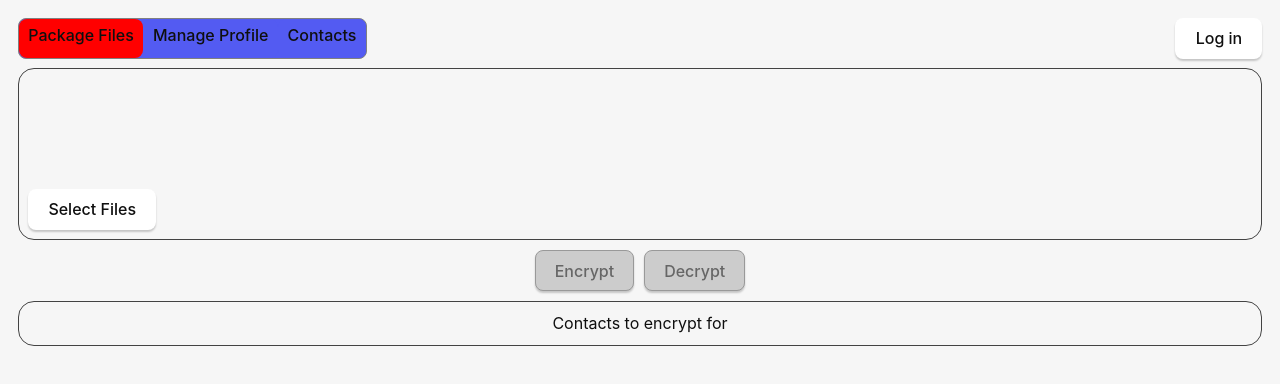
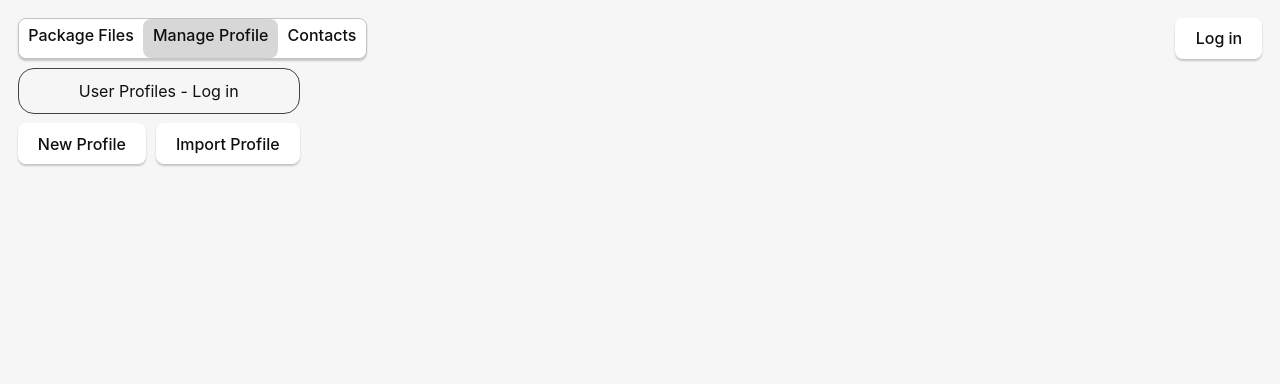
Before and after one commit to CurtsApp/Safe-Send, a React (Vite) app in the folder src/: page / in a window 1280 px wide. Shown: the top 384 px of the page. Built offline with nearby package versions, Linux system fonts and the light colour scheme.

Commit message:
Improving visual appearance, in progress

```diff
--- a/src/src/App.css
+++ b/src/src/App.css
@@ -173,15 +173,19 @@ button {
   display: flex;
   flex-direction: row;
   border-radius: 8px;
-  border: 1px solid gray;
-  background-color: #535bf2;
+  border: 1px solid rgb(195, 195, 195);
   max-width: fit-content;
+
+  background-color: #ffffff;
+  transition: border-color 0.25s;
+  box-shadow: 0 2px 2px rgba(0, 0, 0, 0.2);
 }
 
 .tabcontrol div {
   display: flex;
   border-radius: 8px;
-  background-color: #535bf2;
+  background-color: #ffffff;
+  color: #0f0f0f;
   cursor: pointer;
   padding: 0.3em 0.6em;
   font-size: 1em;
@@ -190,7 +194,7 @@ button {
 }
 
 .tabcontrol div.selected{
-  background-color: red;
+  background-color: rgb(215, 215, 215);
 }
 
 .tabcontent {
--- a/src/src/App.tsx
+++ b/src/src/App.tsx
@@ -55,6 +55,7 @@ function App() {
         ]}
         contextIcon={contextIcon}
         pressIconSetsTabToIdx={1}
+        initalTabIdx={1}
       />
     </div>
   );
--- /dev/null
+++ b/src/src/components/LabeledOutlineContainer.tsx
@@ -0,0 +1,16 @@
+interface LabeledOutlineContainerProps {
+    label: string;
+    children: string | JSX.Element | JSX.Element[] | undefined;
+}
+
+export function LabeledOutlineContainer(props: LabeledOutlineContainerProps) {
+
+    return(
+        <div className="outlineContainer" style={{position: "relative"}}>
+            <div style={{position: "absolute", top: "-12px", left: "1em" }}>{props.label}</div>
+            <div style={{display: "absolute" }}>
+                {props.children}
+            </div>
+        </div>
+    )
+}
--- a/src/src/components/PackagingEditor.tsx
+++ b/src/src/components/PackagingEditor.tsx
@@ -6,6 +6,7 @@ import { Contact } from "../interfaces/Contact";
 import { User } from "../interfaces/User";
 import { DecryptFile, EncryptFile } from "../utils/crypto_utils";
 import { EFFormat } from "../utils/key_utils";
+import { LabeledOutlineContainer } from "./LabeledOutlineContainer";
 
 interface PackagingEditorProps {
     user: User | undefined,
@@ -142,11 +143,9 @@ export function PackagingEditor(props: PackagingEditorProps) {
                 <button onClick={() => encryptSelFiles()} disabled={noFilesSelected}>Encrypt</button>
                 <button onClick={() => decryptSelFiles()} disabled={noFilesSelected}>Decrypt</button>
             </div>
-            <div className="outlineContainer">
-                <div>Contacts to encrypt for</div>
+            <LabeledOutlineContainer label="Contacts to encrypt for">
                 {getContactList()}
-            </div>
-
+            </LabeledOutlineContainer>
         </div>
     );
 }
--- a/src/src/components/TabbedView.tsx
+++ b/src/src/components/TabbedView.tsx
@@ -5,10 +5,11 @@ interface TabbedViewProps {
     tabViews: (JSX.Element | undefined)[];
     contextIcon?: JSX.Element;
     pressIconSetsTabToIdx?: number;
+    initalTabIdx?: number;
 }
 
 export function TabbedView(props: TabbedViewProps) {
-    const [selTabIdx, setSelTabIdx] = useState(0);
+    const [selTabIdx, setSelTabIdx] = useState(props.initalTabIdx === undefined ? 0 : props.initalTabIdx );
 
     return (
         <div className="column">
--- a/src/src/components/UserEditor.tsx
+++ b/src/src/components/UserEditor.tsx
@@ -13,7 +13,6 @@ interface UserEditorProps {
 }
 
 export function UserEditor(props: UserEditorProps) {
-    // TODO get all user profiles and list them for login options
     const [profiles, setProfiles] = useState<FileEntry[]>();
     const [profilesUpdating, setProfilesUpdating] = useState(false);
     const [loggingInUser, setLoggingInUser] = useState("");
@@ -38,9 +37,9 @@ export function UserEditor(props: UserEditorProps) {
         return (
             <div className="column">
                 <div className="outlineContainer">
-                    <div>Log In</div>
+                    <div>User Profiles - Log in</div>
                     <div className="column">
-                        {profiles ?
+                        {profiles && profiles.length > 0 ?
                             profiles.map(profile => <button id={profile.name} onClick={() => setLoggingInUser(profile.name?.split(".")[0] || "")}>{profile.name}</button>)
                             : undefined}
                     </div>
```
